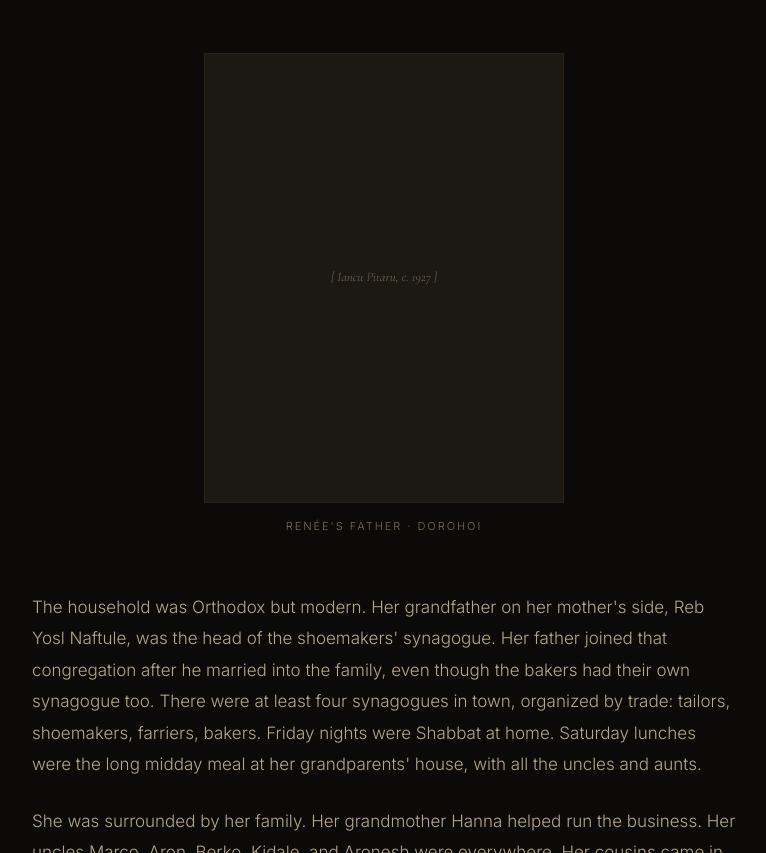
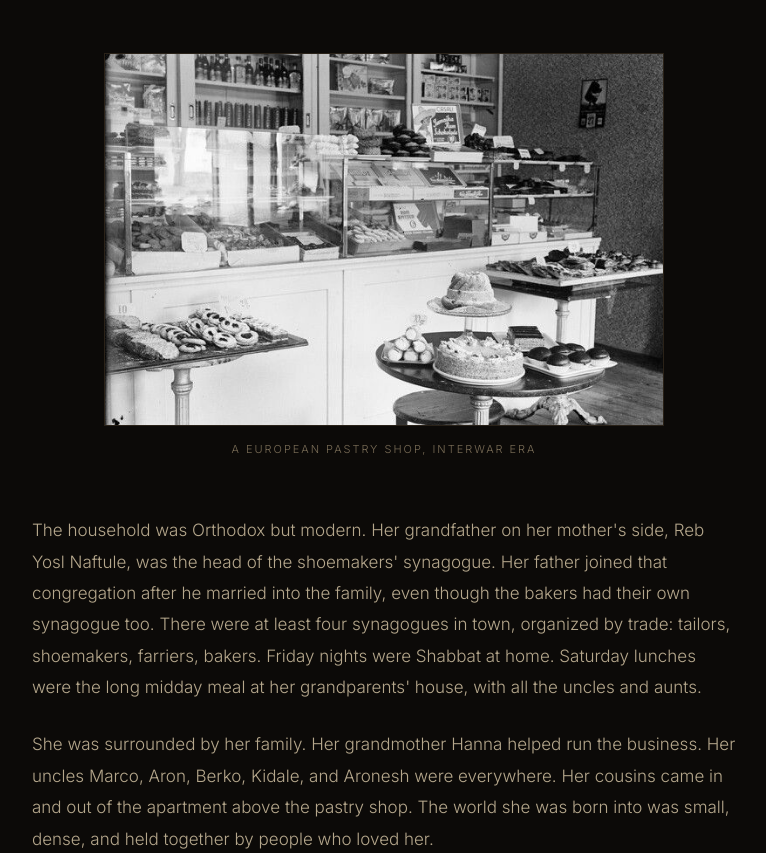
Before and after one commit to kittygotclauds/renee-haimovici, a plain HTML site: page index.html in a window 1280 px wide. Shown: the part 1580-2433 px from the top of the page, without its empty margins (256-1022 px from the left). Drawn offline with nearby package versions, Linux system fonts and the light colour scheme.

Commit message:
Add files via upload

```diff
--- a/index.html
+++ b/index.html
@@ -570,8 +570,8 @@
       <p>Her father, Iancu Pitaru, owned Cofetăria Pitaru, the first proper pastry shop in town. He had built it with his brothers, modeling it on Austrian and French confectioneries: chocolate, ice cream, fine pastry, served in a room people came to linger in. Her mother, Mina Pitaru, was a milliner who made some of the most admired hats in Dorohoi. The family was well-off. The pastry shop was the kind of place where the whole town said, <em>we'll have pastries at the Pitaru</em>.</p>
 
       <div class="photo-inline">
-        <div class="photo-cell">[ Iancu Pitaru, c. 1927 ]</div>
-        <div class="photo-caption">Renée's Father · Dorohoi</div>
+        <div class="photo-cell photo-cell--landscape"><img src="pastry-shop.jpg" alt="A European pastry shop, interwar era"></div>
+        <div class="photo-caption">A European pastry shop, interwar era</div>
       </div>
 
       <p>The household was Orthodox but modern. Her grandfather on her mother's side, Reb Yosl Naftule, was the head of the shoemakers' synagogue. Her father joined that congregation after he married into the family, even though the bakers had their own synagogue too. There were at least four synagogues in town, organized by trade: tailors, shoemakers, farriers, bakers. Friday nights were Shabbat at home. Saturday lunches were the long midday meal at her grandparents' house, with all the uncles and aunts.</p>
```
Also changed, not shown: pastry-shop.jpg (added).
